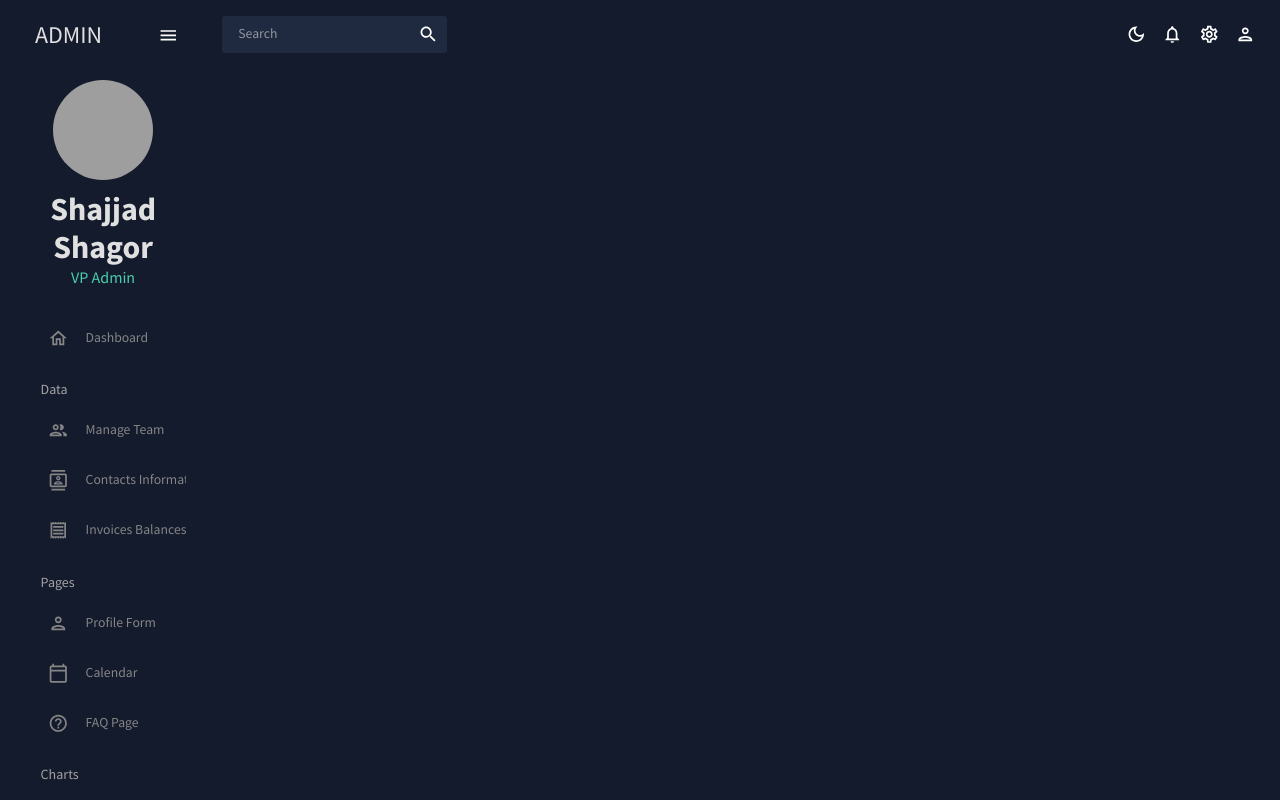
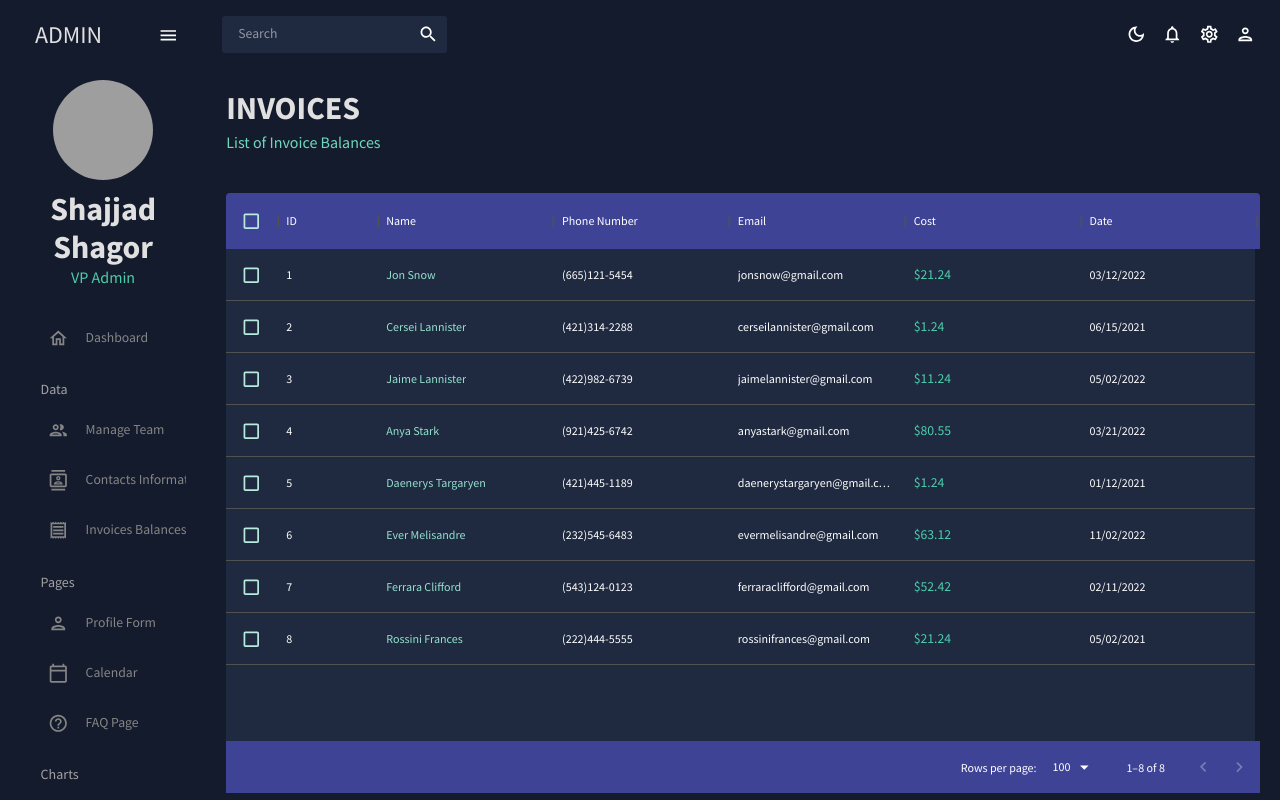
Before and after one commit to shagors/react-admin-offline-data, a React (Create React App) app: page /invoices in a window 1280 px wide. Shown: the top 800 px of the page. Built offline with nearby package versions, Linux system fonts and the light colour scheme; grey boxes are pictures that could not be loaded.

Commit message:
set invoices route and design it from team and contact route copy

```diff
--- a/src/App.js
+++ b/src/App.js
@@ -6,7 +6,7 @@
 import Team from "./scenes/team";
 import { ColorModeContext, useMode } from "./theme";
 import { CssBaseline, ThemeProvider } from "@mui/material";
-// import Invoices from "./scenes/invoices";
+import Invoices from "./scenes/invoices";
 import Contacts from "./scenes/contacts";
 // import Bar from "./scenes/bar";
 // import Form from "./scenes/form";
@@ -32,7 +32,7 @@
               <Route path="/" element={<Dashboard />} />
               <Route path="/team" element={<Team />} />
               <Route path="/contacts" element={<Contacts />} />
-              {/* <Route path="/invoices" element={<Invoices />} /> */}
+              <Route path="/invoices" element={<Invoices />} />
               {/* <Route path="/form" element={<Form />} /> */}
               {/* <Route path="/bar" element={<Bar />} /> */}
               {/* <Route path="/pie" element={<Pie />} /> */}
--- /dev/null
+++ b/src/scenes/invoices/index.jsx
@@ -0,0 +1,83 @@
+import { Box, Typography, useTheme } from "@mui/material";
+import { DataGrid } from "@mui/x-data-grid";
+import { tokens } from "../../theme";
+import { mockDataInvoices } from "../../data/mockData";
+import Header from "../../components/Header";
+
+const Invoices = () => {
+  const theme = useTheme();
+  const colors = tokens(theme.palette.mode);
+  const columns = [
+    { field: "id", headerName: "ID" },
+    {
+      field: "name",
+      headerName: "Name",
+      flex: 1,
+      cellClassName: "name-column--cell",
+    },
+    {
+      field: "phone",
+      headerName: "Phone Number",
+      flex: 1,
+    },
+    {
+      field: "email",
+      headerName: "Email",
+      flex: 1,
+    },
+    {
+      field: "cost",
+      headerName: "Cost",
+      flex: 1,
+      renderCell: (params) => (
+        <Typography color={colors.greenAccent[500]}>
+          ${params.row.cost}
+        </Typography>
+      ),
+    },
+    {
+      field: "date",
+      headerName: "Date",
+      flex: 1,
+    },
+  ];
+
+  return (
+    <Box m="20px">
+      <Header title="INVOICES" subtitle="List of Invoice Balances" />
+      <Box
+        m="40px 0 0 0"
+        height="75vh"
+        sx={{
+          "& .MuiDataGrid-root": {
+            border: "none",
+          },
+          "& .MuiDataGrid-cell": {
+            borderBottom: "none",
+          },
+          "& .name-column--cell": {
+            color: colors.greenAccent[300],
+          },
+          "& .MuiDataGrid-columnHeaders": {
+            backgroundColor: colors.blueAccent[700],
+            borderBottom: "none",
+          },
+          "& .MuiDataGrid-virtualScroller": {
+            backgroundColor: colors.primary[400],
+          },
+          "& .MuiDataGrid-footerContainer": {
+            borderTop: "none",
+            backgroundColor: colors.blueAccent[700],
+          },
+          "& .MuiCheckbox-root": {
+            color: `${colors.greenAccent[200]} !important`,
+          },
+        }}
+      >
+        <DataGrid checkboxSelection rows={mockDataInvoices} columns={columns} />
+      </Box>
+    </Box>
+  );
+};
+
+export default Invoices;
```
